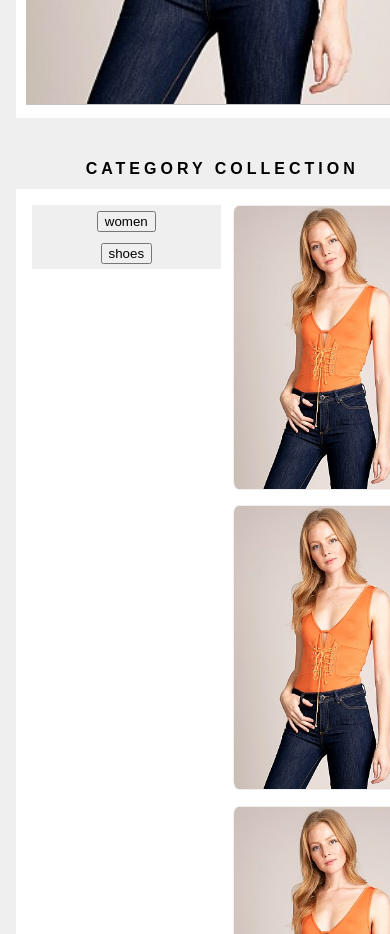
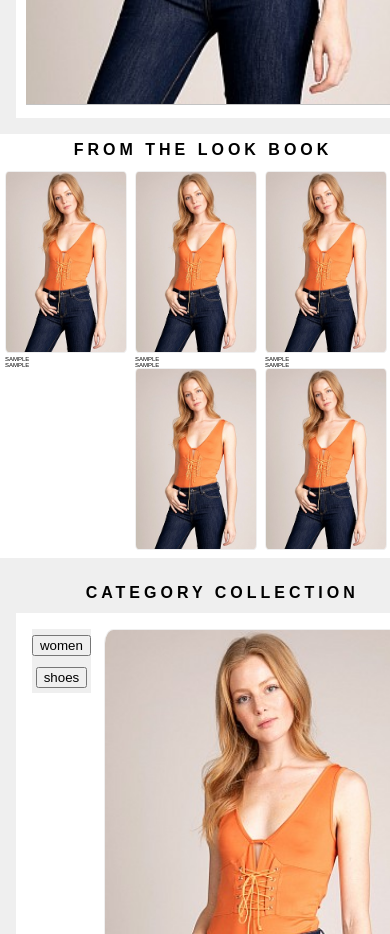
Before and after one commit to danieljoonkimm/Yippido, a React app in the folder client/: page /login in a window 390 px wide. Shown: the part 11060-11994 px from the top of the page. Built offline with nearby package versions, Linux system fonts and the light colour scheme; the HTML template or start-up script is replaced by a standard one.

Commit message:
[edit] fixing lookbook

```diff
--- a/client/src/components/landing/categoryCollection/categoryCollection.scss
+++ b/client/src/components/landing/categoryCollection/categoryCollection.scss
@@ -30,6 +30,7 @@
   background-color: #efefef;
   text-align: center;
   line-height: 2em;
+  width: fit-content;
 }
 
 #categoryCollection_topRow {
--- a/client/src/components/landing/index.jsx
+++ b/client/src/components/landing/index.jsx
@@ -18,7 +18,7 @@ class Landing extends Component {
         <Vendors/>
         <FeaturedItems/>
         <HighlightVendors/>
-        {/* <LookBook/> */}
+        <LookBook/>
         <CategoryCollection/>
       </div>
     );
--- a/client/src/components/landing/lookbook/index.jsx
+++ b/client/src/components/landing/lookbook/index.jsx
@@ -11,18 +11,21 @@ class LookBook extends Component {
   render() {
     return (
       <div className="container" id="lookBookVendors_container">
-        <div className="row">
-          <h1>FROM THE LOOK BOOK</h1>
-        </div>
+        <h1>FROM THE LOOK BOOK</h1>
         <div className="row" id="lookBook_row">
-          <div className="col-xs-4 col-sm-4 col-md-4" id="lookBookMain_mainImage">
+        <div className="row" id="lookBook_mainImage">
+          <div
+            className="col-xs-12 col-sm-12 col-md-12"
+            id="lookBookMain_mainImage"
+          >
             <img className="img-responsive" alt="" src={dummyImg} />
             <p>SAMPLE</p>
             <p>SAMPLE</p>
           </div>
+        </div>
 
           <div className="col-xs-4 col-sm-4 col-md-4 lookBookMain_subParent">
-            <div className="row">
+            <div className="row lookBook_subImages">
               <div className="col-xs-6 col-sm-6 col-md-6 lookBookMain_subImage">
                 <img className="img-responsive" alt="" src={dummyImg} />
                 <p>SAMPLE</p>
@@ -36,7 +39,7 @@ class LookBook extends Component {
           </div>
 
           <div className="col-xs-4 col-sm-4 col-md-4 lookBookMain_subParent">
-            <div className="row">
+            <div className="row lookBook_subImages">
               <div className="col-xs-6 col-sm-6 col-md-6 lookBookMain_subImage">
                 <img className="img-responsive" alt="" src={dummyImg} />
                 <p>SAMPLE</p>
--- a/client/src/components/landing/lookbook/lookbook.scss
+++ b/client/src/components/landing/lookbook/lookbook.scss
@@ -1,4 +1,10 @@
 #lookBookVendors_container {
+  h1 {
+    text-align: center;
+    font-weight: bold;
+    padding: 0.5em;
+    letter-spacing: 4px;
+  }
   .row {
     .col-xs-4 {
       padding: 5px;
@@ -16,11 +22,14 @@
 }
 #lookBook_row {
   display: flex;
-  .lookBookMain_mainImage {
-    display: flex;
-    flex-direction: column;
+  #lookBookMain_mainImage {
+    height: auto;
+    width: auto;
+  }
+  #lookBookMain_mainImage {
     img {
-      height: fit-content;
+      border: 1px solid #efefef;
+      border-radius: 3%;
     }
   }
 
@@ -29,12 +38,21 @@
     align-items: center;
     align-content: center;
     align-self: center;
-    .row {
+    height: auto;
+    width: auto;
+    .lookBook_subImages {
       .lookBookMain_subImage {
         img {
-          height: fit-content;
+          border: 1px solid #efefef;
+          border-radius: 3%;
         }
       }
     }
   }
 }
+
+#lookBook_mainImage {
+  width: fit-content;
+  height: fit-content;
+  padding: 5px;
+}
```
Also changed, not shown: client/public/dist/bundle.js.
